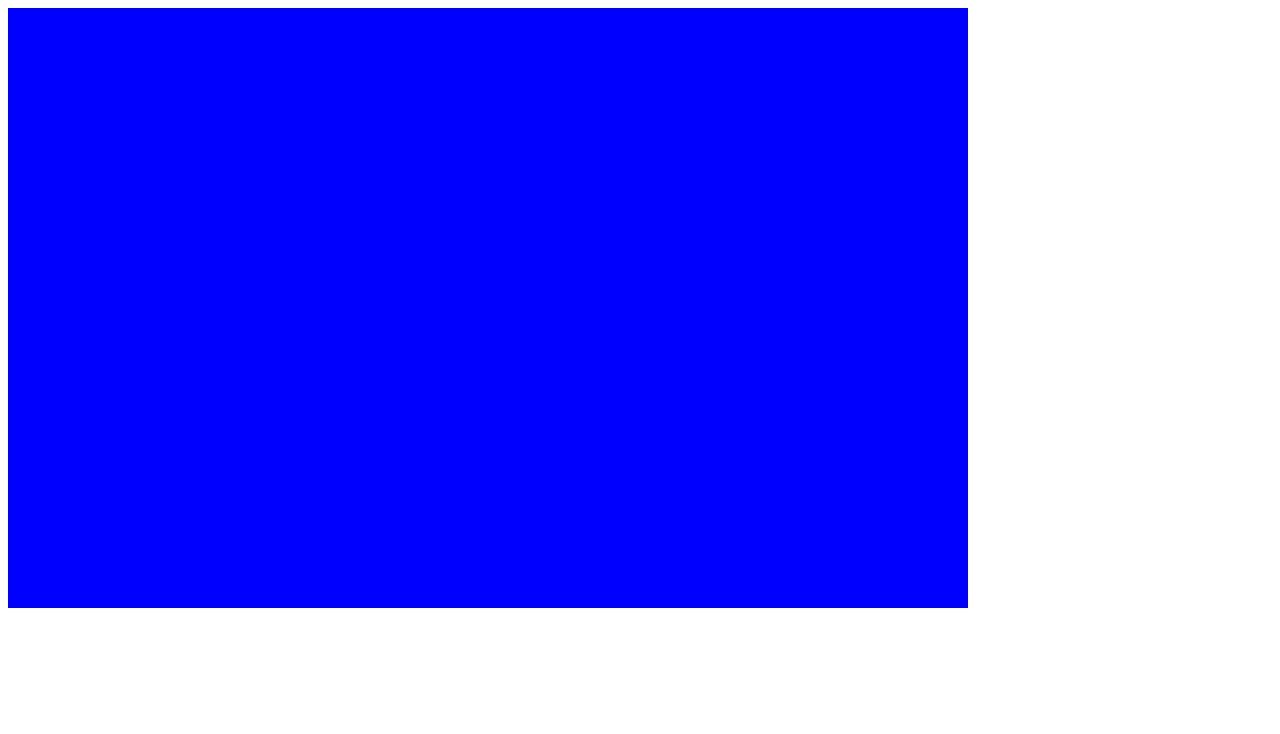
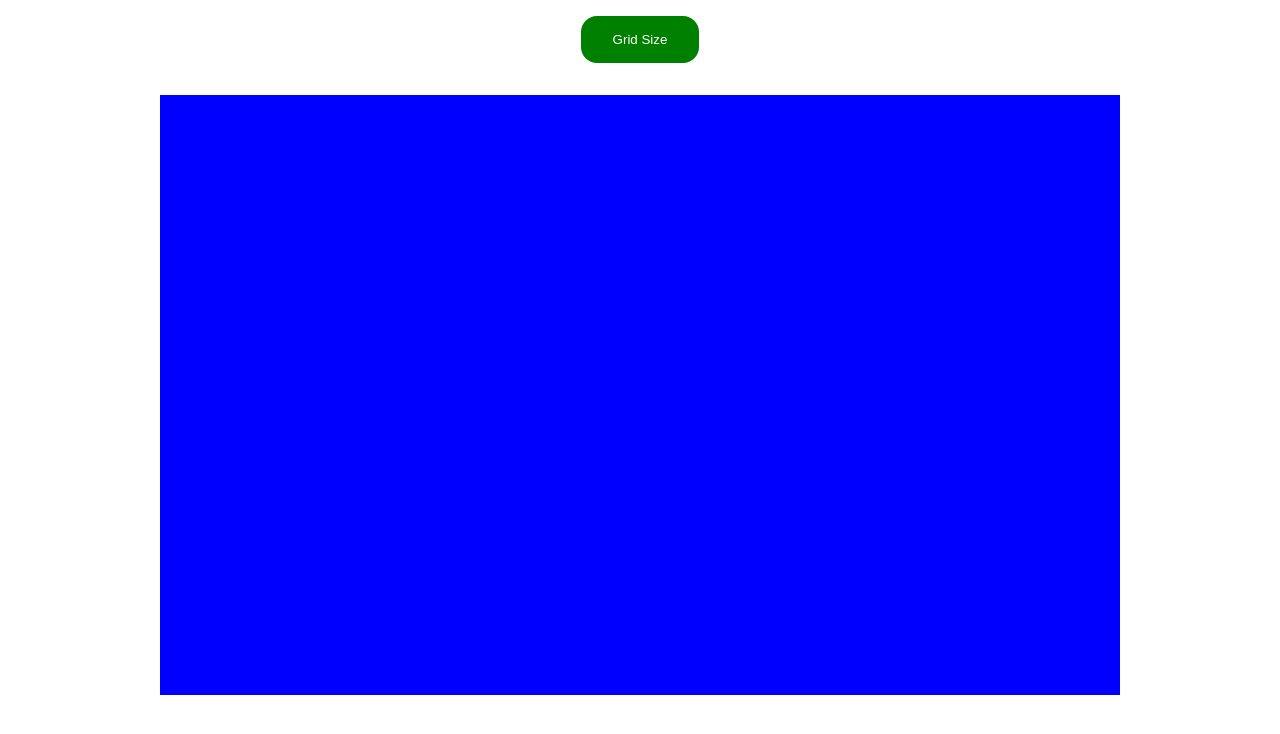
Before and after one commit to RoodlyJP/etch-a-sketch, a plain HTML site: page index.html in a window 1280 px wide. Drawn offline with Linux system fonts and the light colour scheme.

Commit message:
feat: first version of completed project, some refactoring left to do

```diff
--- a/index.html
+++ b/index.html
@@ -8,6 +8,9 @@
     <link rel="stylesheet" href="style.css">
 </head>
 <body>
+    <div id="buttons">
+
+    </div>
     <div id="container">
 
     </div>
--- a/script.js
+++ b/script.js
@@ -1,21 +1,43 @@
-let container = document.querySelector("#container");
 let gridSize = 16;
+let userGridSize = 0;
 
-for(let i = 0; i<gridSize; i++){
-    for(let i = 0; i<gridSize; i++){
-        let div = document.createElement("div");
+
+function createGrid() {
+    for(let i = 0; i<gridSize * gridSize; i++) {
+        const div = document.createElement("div");
         div.style.cssText = `width: calc(100% / ${gridSize}); height: calc(100% / ${gridSize})`;
-        div.classList.add("incolor");
+        div.classList.add("nocolor");
         div.addEventListener("mouseover", () => {
-            if(div.getAttribute("class") == "incolor") {
-                div.classList.remove("incolor");
+            if(div.getAttribute("class") == "nocolor") {
+                div.classList.remove("nocolor");
                 div.classList.add("colorful");
             } else {
                 div.classList.remove("colorful");
-                div.classList.add("incolor");
+                div.classList.add("nocolor");
             }
 
         });
         container.appendChild(div);
     }
 }
+
+const container = document.querySelector("#container");
+const gridSizebtn = document.querySelector("#buttons");
+
+const button = document.createElement("button");
+button.textContent = "Grid Size";
+button.style.cssText = "padding: 1rem 2rem; background-color: green; color: white; border: none; border-radius: 1rem;";
+
+button.addEventListener("click", ()=> {
+    do{
+        userGridSize = parseInt(prompt("Enter a grid size(4-100): ", 16));
+    } while(userGridSize < 4 || userGridSize > 100);
+    gridSize = userGridSize;
+
+    container.replaceChildren();
+    createGrid();
+});
+
+gridSizebtn.appendChild(button);
+
+createGrid();
--- a/style.css
+++ b/style.css
@@ -1,3 +1,11 @@
+body{
+    display: flex;
+    flex-direction: column;
+    justify-content: center;
+    align-items: center;
+    gap: 2rem;
+    margin: 1rem;
+}
 #container{
     display: flex;
     flex-wrap: wrap;
@@ -8,6 +16,6 @@
 .colorful{
     background-color: red;
 }
-.incolor{
+.nocolor{
      background-color: blue;
 }
```
